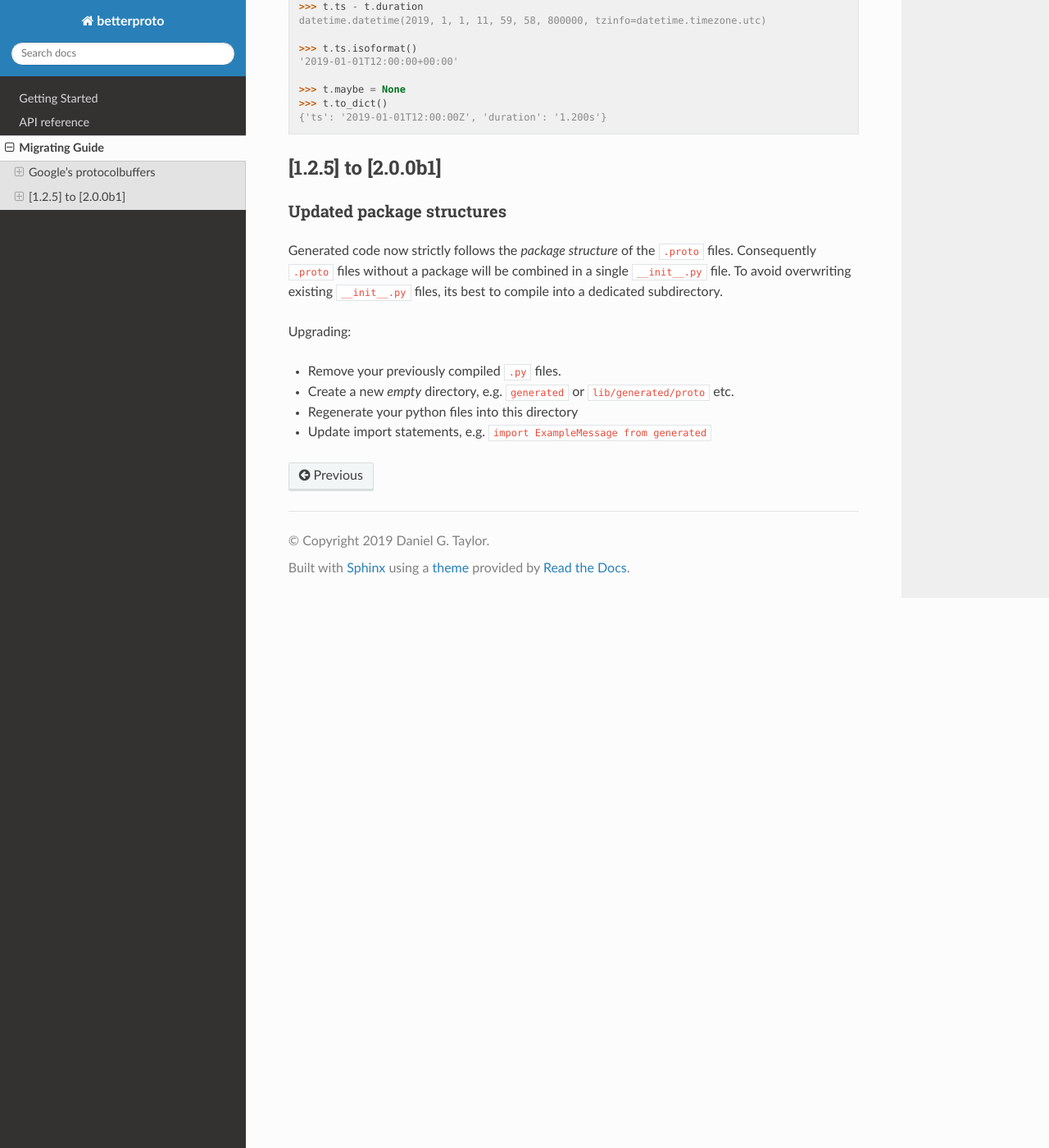
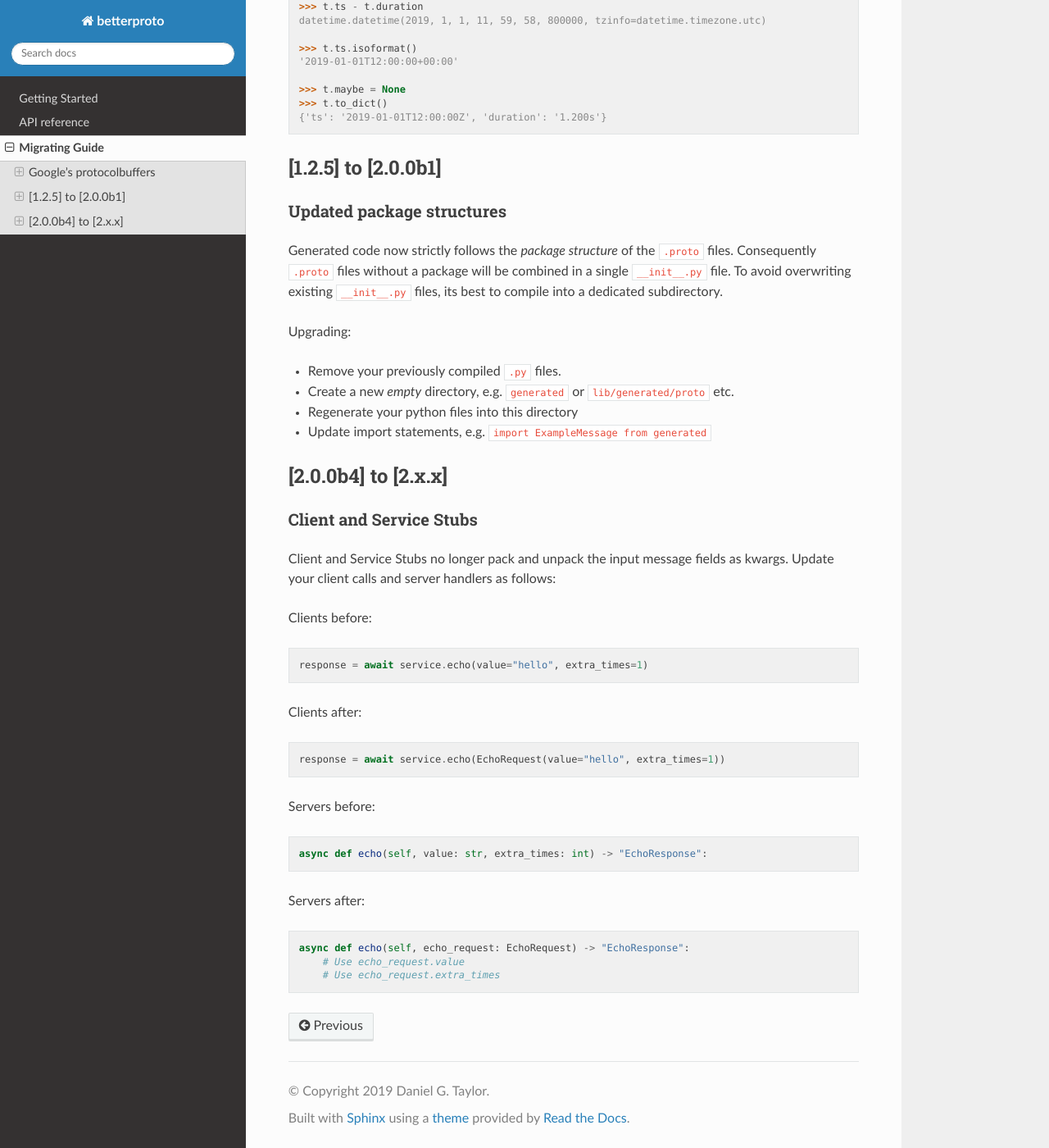
Before and after one commit to danielgtaylor/python-betterproto, a Sphinx documentation site: the page built from docs/migrating.rst, in a window 1280 px wide and 1400 px high, scrolled down 2459 px. Shown: the whole window at 82% size. Built offline with Sphinx 7.4.7 and the Read the Docs theme 2.0.0, drawn with Linux system fonts in a browser that asks for light colours.

Commit message:
Documentation changes for:
Client and Service Stubs take the input type object
defined in the proto.

```diff
--- a/docs/migrating.rst
+++ b/docs/migrating.rst
@@ -155,3 +155,39 @@ Upgrading:
 - Create a new *empty* directory, e.g. ``generated`` or ``lib/generated/proto`` etc.
 - Regenerate your python files into this directory
 - Update import statements, e.g. ``import ExampleMessage from generated``
+
+
+[2.0.0b4] to [2.x.x]
+--------------------
+
+Client and Service Stubs
+~~~~~~~~~~~~~~~~~~~~~~~~
+
+Client and Service Stubs no longer pack and unpack the input message fields as kwargs.
+Update your client calls and server handlers as follows:
+
+Clients before:
+
+.. code-block:: python
+
+    response = await service.echo(value="hello", extra_times=1)
+
+Clients after:
+
+.. code-block:: python
+
+    response = await service.echo(EchoRequest(value="hello", extra_times=1))
+
+Servers before:
+
+.. code-block:: python
+
+    async def echo(self, value: str, extra_times: int) -> "EchoResponse":
+
+Servers after:
+
+.. code-block:: python
+
+    async def echo(self, echo_request: EchoRequest) -> "EchoResponse":
+        # Use echo_request.value
+        # Use echo_request.extra_times
```
Also changed, not shown: CHANGELOG.md (+4 -0 lines), README.md (+8 -8 lines).
